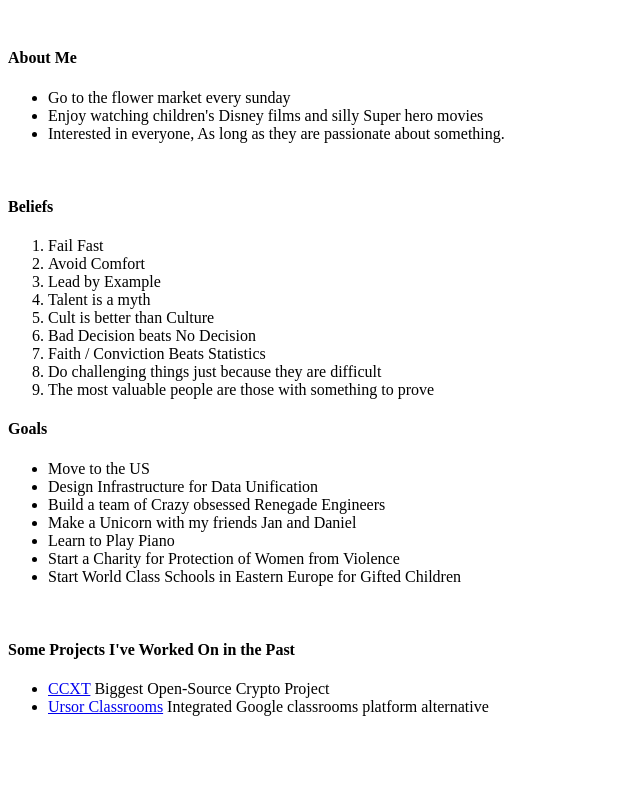
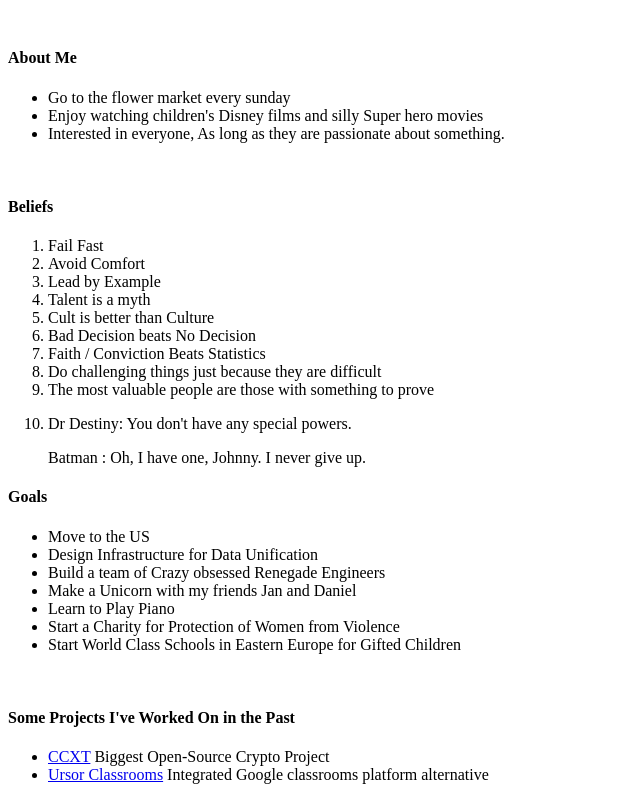
Before and after one commit to DoctorSlimm/DoctorSlimm.myFirstWebsite.github.io, a plain HTML site: page index.html in a window 1280 px wide. Shown: the part 779-1579 px from the top of the page, without its empty margins (0-640 px from the left). Before the commit the page ends 1511 px from the top, so only its background shows below. Drawn offline with Linux system fonts and the light colour scheme.

Commit message:
Update index.html

```diff
--- a/index.html
+++ b/index.html
@@ -82,6 +82,10 @@
     <li>Faith / Conviction Beats Statistics</li>
     <li>Do challenging things just because they are difficult</li>
     <li>The most valuable people are those with something to prove</li>
+    <li>
+        <p>Dr Destiny: You don't have any special powers.</p>
+        <p>Batman : Oh, I have one, Johnny. I never give up.</p>
+    </li>
 </ol>
 
 <h4>Goals</h4>
```
